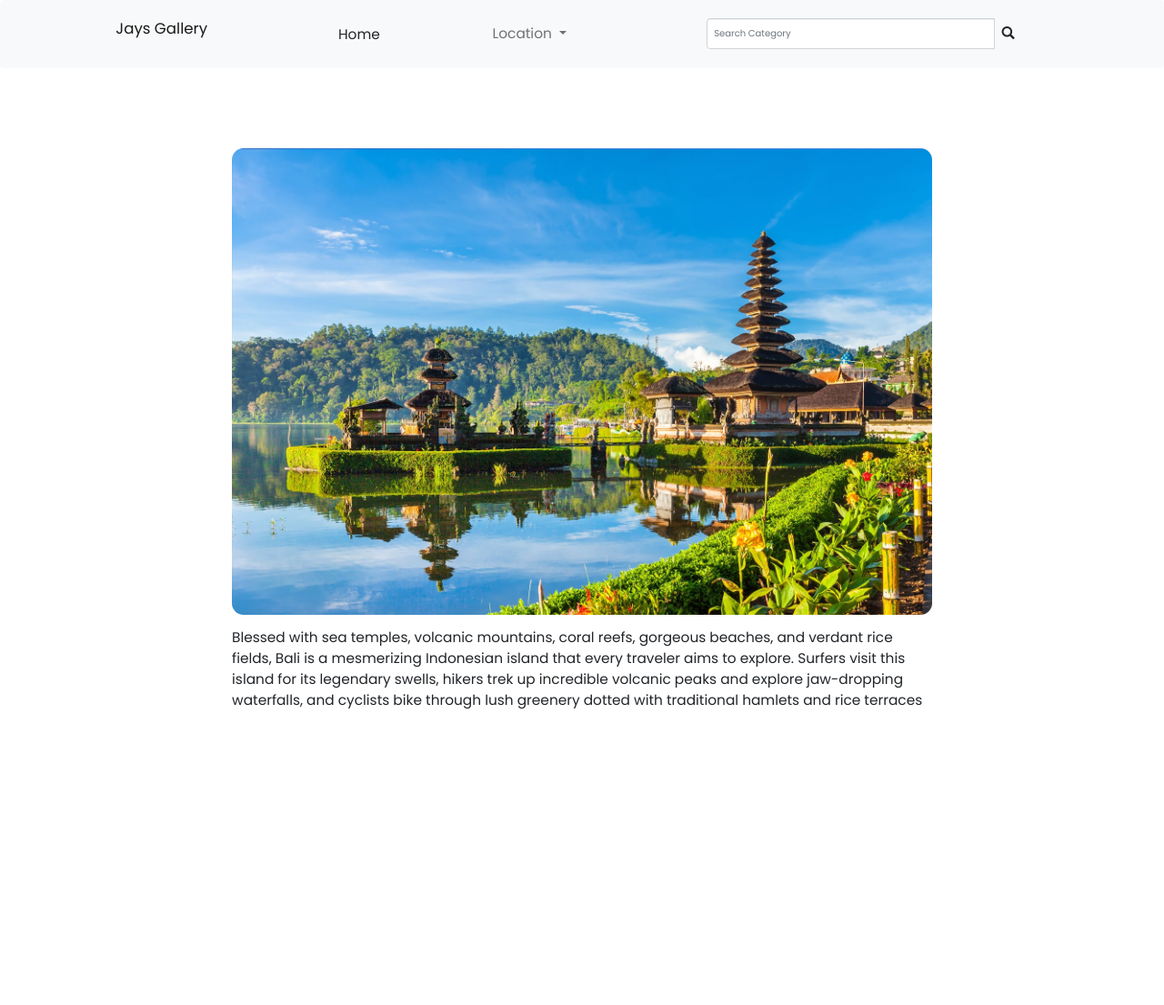
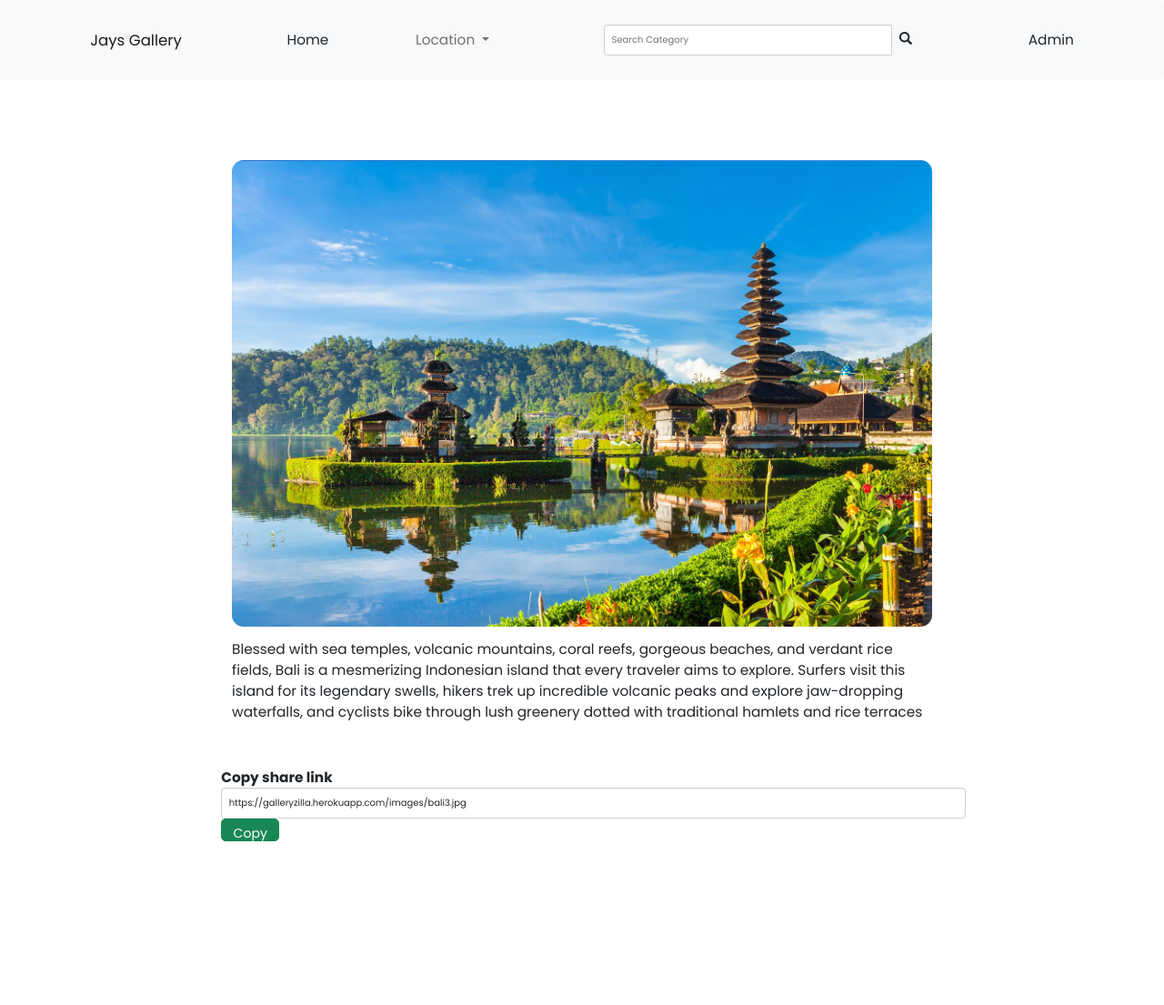
Before and after one commit to AjedidahMwanzia/jays-gallery, a Django app: page /photo/2 in a window 1280 px wide. Shown: the whole page at 91% size. Before the commit the page ends 780 px from the top, so only its background shows below. Run offline with Django 4.2, Linux system fonts and the light colour scheme; data comes from the database, SQL or seed files in the repository; both versions use the stored data as it was after the commit; some libraries are stand-ins or nearby versions.

Commit message:
add seacrh function

```diff
--- a/photos/models.py
+++ b/photos/models.py
@@ -62,9 +62,9 @@
         return images
 
     @classmethod
-    def search_photo(cls, search_term):
-        photos = cls.objects.filter(name__icontains=search_term)
-        return photos
+    def search_by_category(cls,search_term):
+        searched_photos=cls.objects.filter(category__category__icontains=search_term)
+        return searched_photos
 
 class Location(models.Model):
     name = models.CharField(max_length=50, unique=True)
--- a/photos/templates/navbar.html
+++ b/photos/templates/navbar.html
@@ -9,7 +9,7 @@
 <nav class="navbar navbar-expand-lg bg-light " >
   <div class="container-fluid">
     <div class="navbar-header">
-      <a class="navbar-brand" style="font-size: 1.3vw; margin-top:1vw;" href="{% url 'gallery' %}">Jays Gallery</a>
+      <a class="navbar-brand" style="font-size: 1.3vw; margin-top:2vw;" href="{% url 'gallery' %}">Jays Gallery</a>
     </div>
     <li class="nav-item" style="list-style-type: none;">
         <a class="nav-link active"  aria-current="page" href="{% url 'gallery' %}" >Home</a>
@@ -44,6 +44,9 @@
 
       </form>
     </div>
+    <li style="list-style: none;" class="nav-item">
+      <a class="nav-link" href="/admin">Admin</a>
+  </li>
     <!-- search form end -->
   </div>
 </nav>
--- a/photos/templates/photos/photo.html
+++ b/photos/templates/photos/photo.html
@@ -15,8 +15,14 @@
             </div>
 
         </div>
+        </div>
+        <div class="modal-footer justify-content-start" style="padding-top: 6vw;padding-left: 2vw;">
+            <label class="modalBody">Copy share link</label>
+            <input class="form-control " type="text " value="https://galleryzilla.herokuapp.com{{photo.image.url}} " id="{{photo.id}}.url">
+            <button style="width: 5vw;height:2vw" class="btn btn-success btn-lg copy " id=url{photo.id} onclick="myCopyFunction('{{photo.id}}.url') "><i class="fas fa-copy "
+                    style="font-size:1vw;color: white;padding-top: 1vw; "></i>Copy</button>
+        </div>
+  </div>
 
 
-    </div>
-  </div>
 {% endblock%}
--- a/photos/templates/photos/search.html
+++ b/photos/templates/photos/search.html
@@ -15,7 +15,7 @@
     <div class="row">
 
         {% if photos %}
-        {% for photo in photos %}
+       {% for photo in photos %}
         <div class="col-md-3" >
           <div class="card"  style="margin-bottom: 1vw;">
             <img style="height: 20vh;" src="{{ photo.image.url}}" class="card-img-top" alt="...">
--- a/photos/urls.py
+++ b/photos/urls.py
@@ -5,6 +5,6 @@
 urlpatterns = [
     path('',views.gallery ,name= 'gallery'),
     path('photo/<str:pk>',views.viewPhoto ,name= 'photo'),
-    path('search/',views.search_results,name='search_results'),
-     url(r'^location/(\d+)', views.get_location, name='get_location')
+    path('search/', views.search_results, name='search_results'),
+    url(r'^location/(\d+)', views.get_location, name='get_location')
 ]
--- a/photos/views.py
+++ b/photos/views.py
@@ -1,5 +1,5 @@
 from django.shortcuts import render
-from django.http  import HttpResponse
+from django.http  import HttpResponse,Http404
 from .models import Category,Photo,Location
 
 # Create your views here.
@@ -22,19 +22,18 @@
     return render(request,'photos/photo.html',{'photo':photo})
 
 def search_results(request):
-
-    if 'name' in request.GET and request.GET["name"]:
-        search_term = request.GET.get("name")
-        searched_photos = Photo.search_photo(search_term)
-        print(searched_photos)
+    if 'photo' in request.GET and request.GET["photo"]:
+        search_term = request.GET.get("photo")
+        searched_photos = Picture.search_by_category(search_term)
         message = f"{search_term}"
 
-        return render(request, 'photos/search.html',{"message":message,"images": searched_photos})
+        return render(request, 'photos/search.html',{"message":message,"photos": searched_photos})
 
     else:
         message = "You haven't searched for any term"
         return render(request, 'photos/search.html',{"message":message})
 
+
 def get_location(request,location_id):
     photos=Photo.filter_by_location(location_id)
 
```
Also changed, not shown: db.sqlite3.
